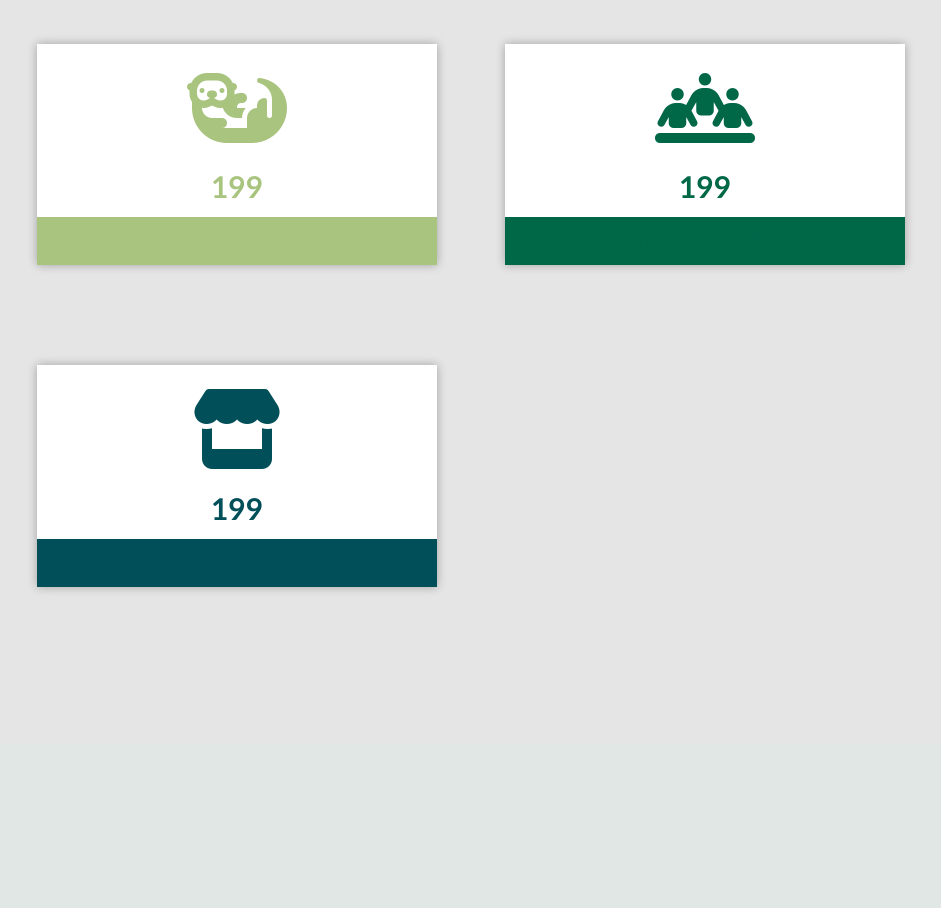
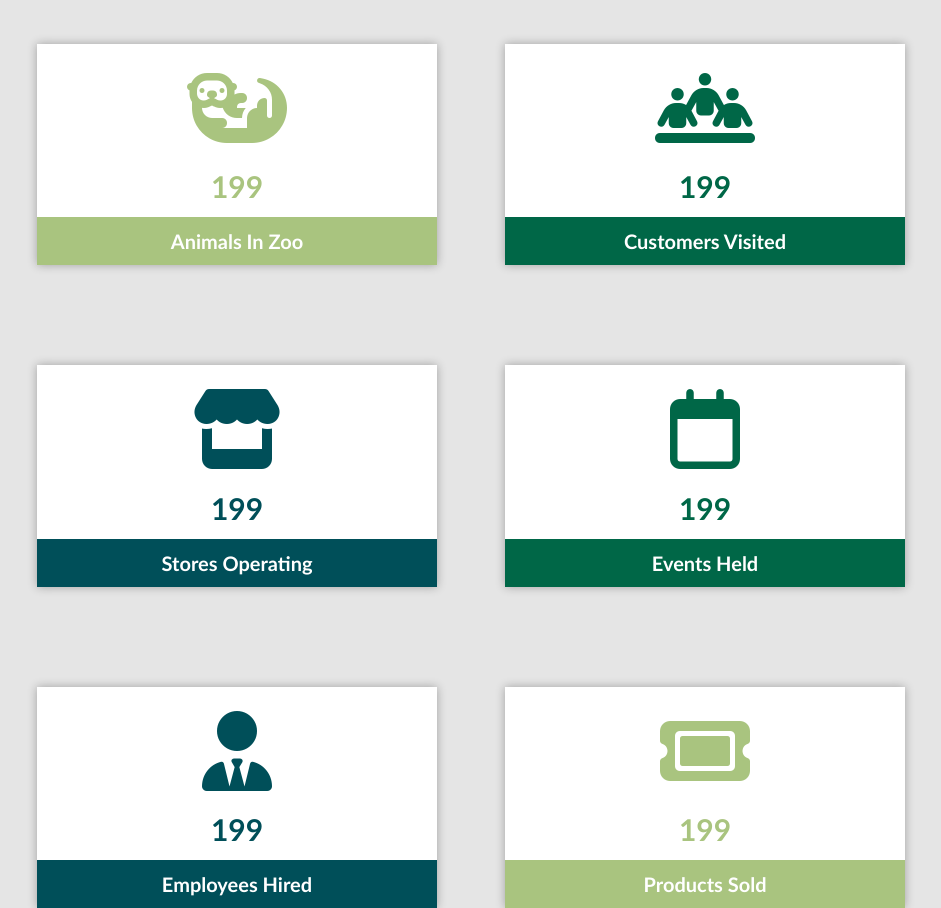
Before and after one commit to rala76/Zoo-Website, a PHP site: page /Reports/reports.php in a window 1280 px wide. Shown: the part 56-964 px from the top of the page, without its empty margins (27-968 px from the left). Before the commit the page ends 648 px from the top, so only its background shows below. Run offline with PHP 8.4, Linux system fonts and the light colour scheme; the visitor is signed in with stand-in values (Sample User, id 1); some libraries are stand-ins or nearby versions.

Commit message:
Added more reports

```diff
--- a/Reports/reports.php
+++ b/Reports/reports.php
@@ -21,17 +21,44 @@ include(__DIR__."/process-reports.php");
     <div class="report" style="color:#A9C47F;">
         <i class="fa-solid fa-otter fa-5x"></i>
         <h1>199</h1>
-        <h1 class="bottom" style="background-color:#A9C47F;">Animals In Zoo</h1>
+        <h1 class="bottom" style="background-color:#A9C47F;">
+            <a href>Animals In Zoo</a>
+        </h1>
     </div>
     <div class="report" style="color:#006747;">
         <i class="fa-solid fa-people-line fa-5x"></i>
         <h1>199</h1>
-        <h1 class="bottom" style="background-color:#006747;">Customers Visited</h1>
+        <h1 class="bottom" style="background-color:#006747;">
+            <a href>Customers Visited</a>
+        </h1>
     </div>
     <div class="report" style="color:#004F59;">
         <i class="fa-solid fa-store fa-5x"></i>
         <h1>199</h1>
-        <h1 class="bottom" style="background-color:#004F59;">Stores Operating</h1>
+        <h1 class="bottom" style="background-color:#004F59;">
+            <a href>Stores Operating</a>
+        </h1>
+    </div>
+    <div class="report" style="color:#006747;">
+        <i class="fa-regular fa-calendar fa-5x"></i>
+        <h1>199</h1>
+        <h1 class="bottom" style="background-color:#006747;">
+            <a href>Events Held</a>
+        </h1>
+    </div>
+    <div class="report" style="color:#004F59;">
+        <i class="fa-solid fa-user-tie fa-5x"></i>
+        <h1>199</h1>
+        <h1 class="bottom" style="background-color:#004F59;">
+            <a href>Employees Hired</a>
+        </h1>
+    </div>
+    <div class="report" style="color:#A9C47F;">
+        <i class="fa-solid fa-ticket fa-5x"></i>
+        <h1>199</h1>
+        <h1 class="bottom" style="background-color:#A9C47F;">
+            <a href>Products Sold</a>
+        </h1>
     </div>
 </body>
 </html>
```
